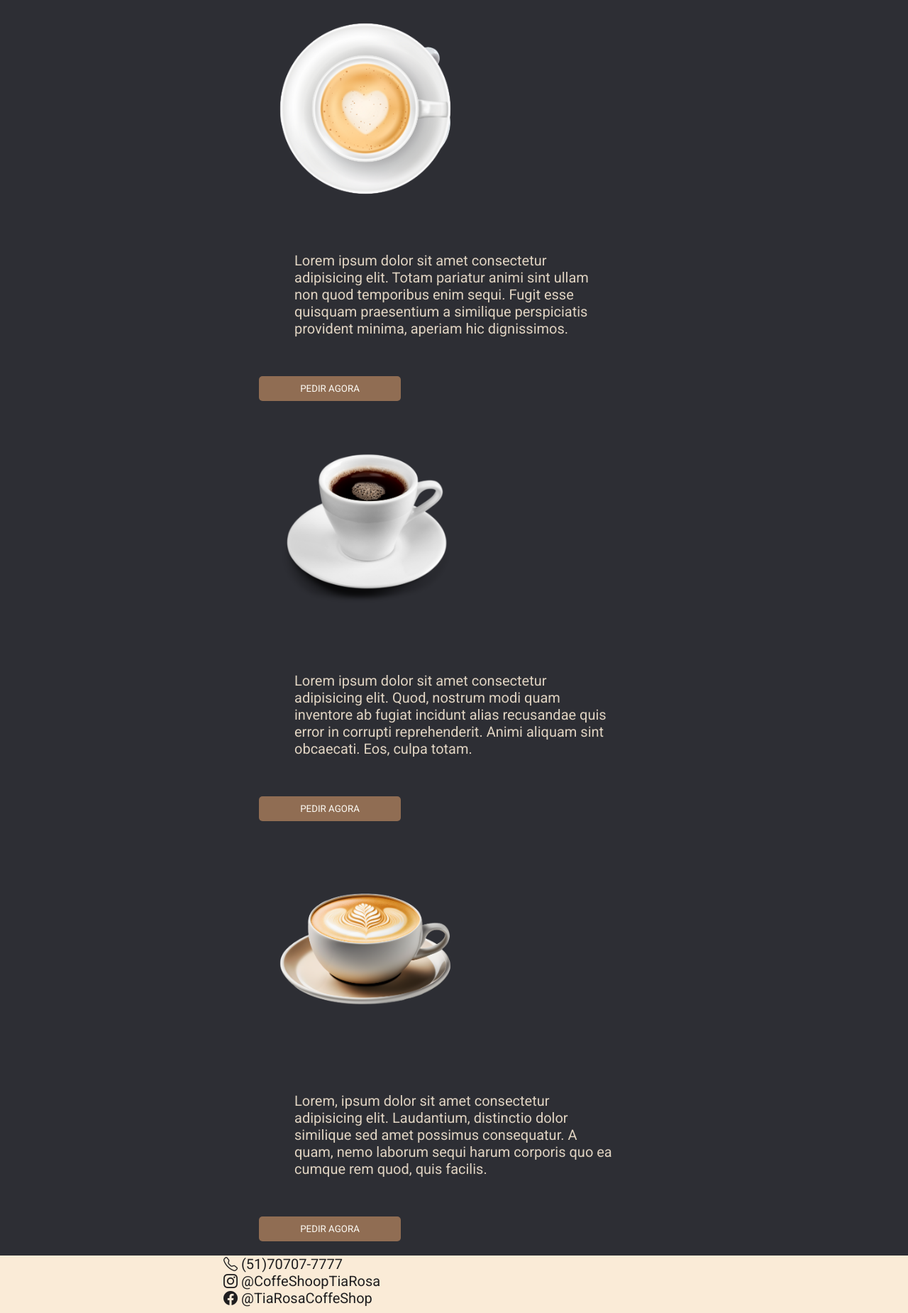
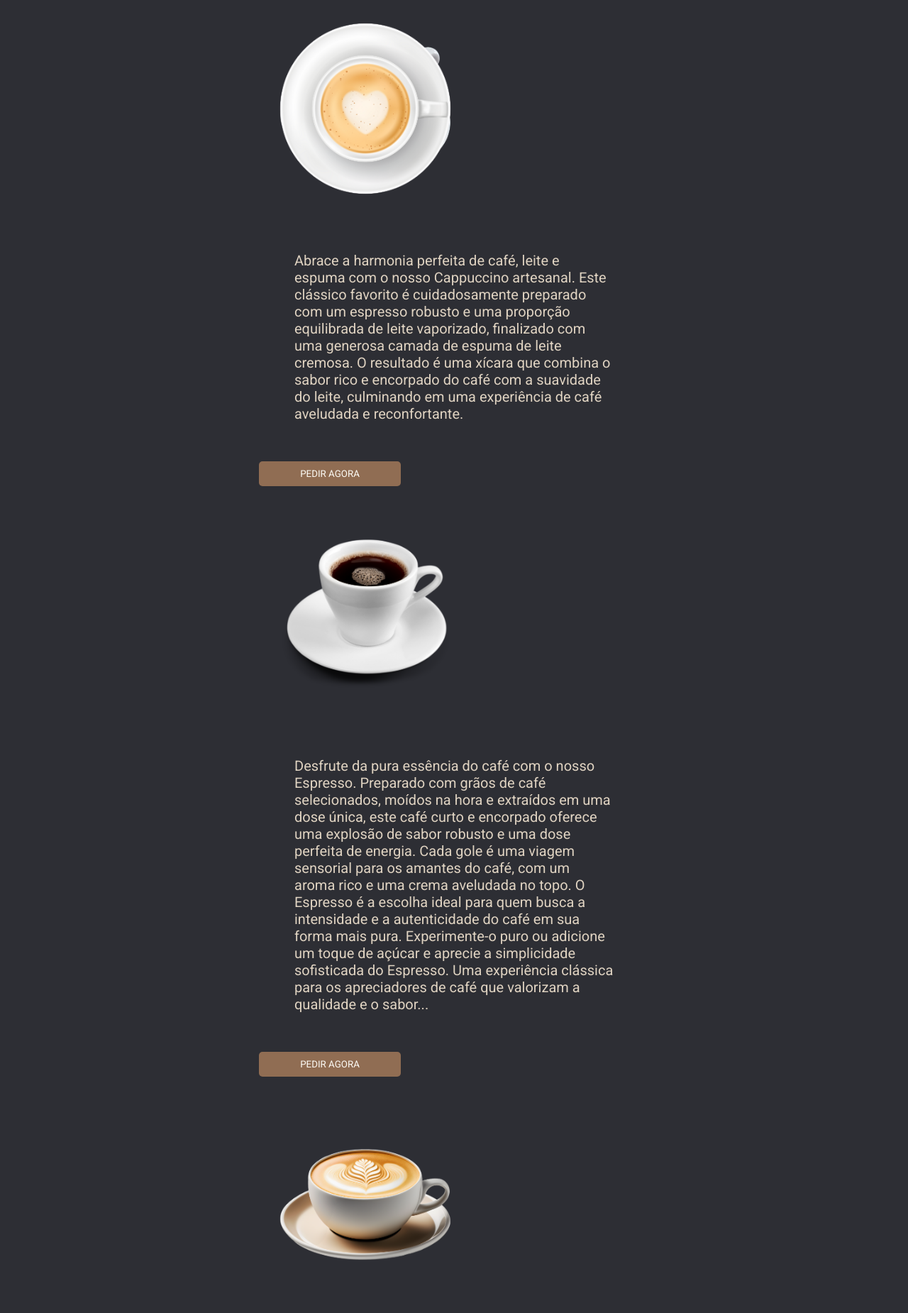
Before and after one commit to LucassFelippe/projeto-coffe-facul, a plain HTML site: page index.html in a window 1280 px wide. Shown: the part 1507-3357 px from the top of the page at 71% size. Drawn offline with nearby package versions, Linux system fonts and the light colour scheme.

Commit message:
Update index.html

```diff
--- a/index.html
+++ b/index.html
@@ -42,7 +42,9 @@
         <div class="main">
             <div class="contentsobre">
                 <h2>Sobre nós</h2>
-                <p>Lorem ipsum dolor sit amet consectetur adipisicing elit. Omnis nobis enim optio esse, hic cum nisi nam animi aliquid magni, nemo soluta maxime molestiae quae, sed doloremque tempore eveniet blanditiis.</p>
+                <p>O Coffe Shop Tia Rosa é um pitoresco café situado no coração de uma pequena cidade  chamada Villa Alegre. Este café é conhecido por sua atmosfera acolhedora e amigável, onde os moradores locais se reúnem para desfrutar de deliciosas bebidas e conversas animadas.</p>
+
+                <p>Tia Rosa, a proprietária do café, é uma mulher simpática e acolhedora que sempre recebe os clientes com um sorriso caloroso. Ela é famosa por suas receitas caseiras de bolos e tortas que são preparados com amor e ingredientes frescos. O aroma de café moído na hora enche o ar, e os clientes podem escolher entre uma variedade de cafés especiais, desde lattes com arte latte impressionante até café expresso forte.</p>
             </div>
             <div class="img-cozinha">
                 <img src="imagem/sobre-nos3.png" alt="">
@@ -56,17 +58,20 @@
         <div class="itens-cardapio">
             <div class="capuccino">
                 <img src="imagem/capuccino.png" alt="">
-                <p>Lorem ipsum dolor sit amet consectetur adipisicing elit. Totam pariatur animi sint ullam non quod temporibus enim sequi. Fugit esse quisquam praesentium a similique perspiciatis provident minima, aperiam hic dignissimos.</p>
+                <p>
+                    Abrace a harmonia perfeita de café, leite e espuma com o nosso Cappuccino artesanal. Este clássico favorito é cuidadosamente preparado com um espresso robusto e uma proporção equilibrada de leite vaporizado, finalizado com uma generosa camada de espuma de leite cremosa. O resultado é uma xícara que combina o sabor rico e encorpado do café com a suavidade do leite, culminando em uma experiência de café aveludada e reconfortante.</p>
                 <button class="pedir">Pedir Agora</button>
             </div>
             <div class="expresso">
                 <img src="imagem/expresso.png" alt="">
-                <p>Lorem ipsum dolor sit amet consectetur adipisicing elit. Quod, nostrum modi quam inventore ab fugiat incidunt alias recusandae quis error in corrupti reprehenderit. Animi aliquam sint obcaecati. Eos, culpa totam.</p>
+                <p>Desfrute da pura essência do café com o nosso Espresso. Preparado com grãos de café selecionados, moídos na hora e extraídos em uma dose única, este café curto e encorpado oferece uma explosão de sabor robusto e uma dose perfeita de energia. Cada gole é uma viagem sensorial para os amantes do café, com um aroma rico e uma crema aveludada no topo. O Espresso é a escolha ideal para quem busca a intensidade e a autenticidade do café em sua forma mais pura. Experimente-o puro ou adicione um toque de açúcar e aprecie a simplicidade sofisticada do Espresso. Uma experiência clássica para os apreciadores de café que valorizam a qualidade e o sabor...</p>
                 <button class="pedir">Pedir Agora</button>
             </div>
             <div class="com-leite">
                 <img src="imagem/aoleite.png" alt="">
-                <p>Lorem, ipsum dolor sit amet consectetur adipisicing elit. Laudantium, distinctio dolor similique sed amet possimus consequatur. A quam, nemo laborum sequi harum corporis quo ea cumque rem quod, quis facilis.</p>
+                <p>Nossa interpretação do clássico café ao leite é uma celebração da simplicidade e da suavidade. Começamos com um espresso rico e encorpado, preparado com grãos de café selecionados e moídos na hora para garantir frescor. Em seguida, adicionamos cuidadosamente uma quantidade equilibrada de leite vaporizado, criando uma mistura que combina o sabor distinto do café com a cremosidade do leite.
+
+                O resultado é uma xícara de café ao leite que é suave, reconfortante e deliciosamente equilibrada. O leite suaviza a intensidade do café, criando uma bebida que é perfeita para qualquer momento do dia. Se você desejar, pode personalizar seu café ao leite com um toque de açúcar ou xarope de sua escolha, adicionando um toque de doçura ao seu gosto..</p>
                 <button class="pedir">Pedir Agora</button>
             </div>
 
```
